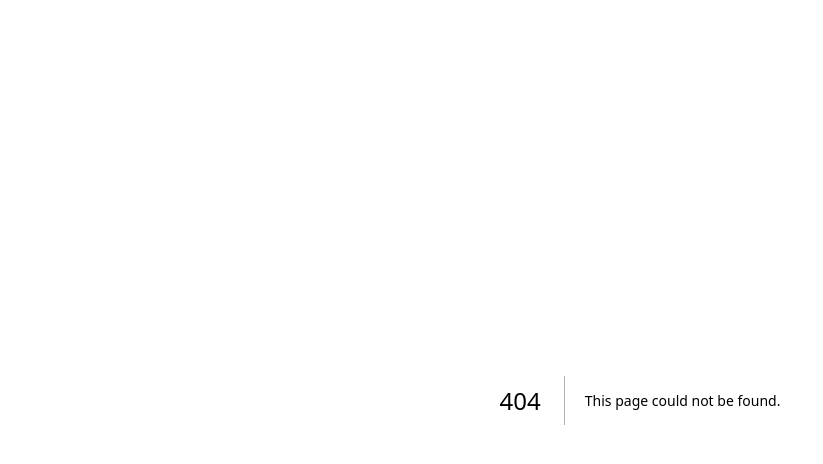
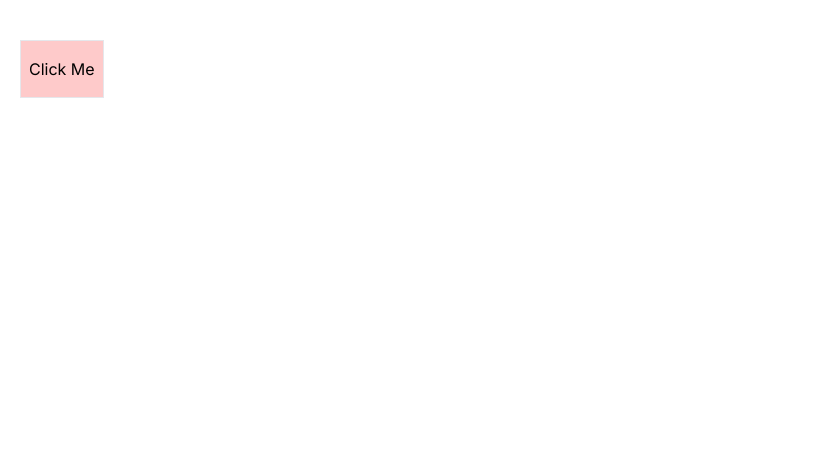
Before and after one commit to Fakher-Zaman/Software-Engineer-Intern, a Next.js app in the folder 8-NextJs/next-course/: page /client in a window 1280 px wide. Before the commit this address had no page. Shown: the top 464 px of the page, without its empty margins (0-823 px from the left). Built offline with nearby package versions, Linux system fonts and the light colour scheme.

Commit message:
Client vs Server Components

```diff
--- a/8-NextJs/next-course/app/about/[id]/page.js
+++ /dev/null
@@ -1,13 +0,0 @@
-import { redirect } from 'next/navigation';
-import React from 'react';
-
-const ID = ({ params }) => {
-    if (params.id == 4) {
-        redirect('/login');
-    }
-    return (
-        <div>{params.id}</div>
-    )
-}
-
-export default ID;
--- a/8-NextJs/next-course/app/about/page.js
+++ /dev/null
@@ -1,9 +0,0 @@
-import React from 'react'
-
-const About = () => {
-    return (
-        <div>About</div>
-    )
-}
-
-export default About
--- /dev/null
+++ b/8-NextJs/next-course/app/client/page.js
@@ -0,0 +1,19 @@
+"use client"
+
+import React from 'react';
+
+const Client = () => {
+    // console.log('Hello from the (client component)')
+    return (
+        <div>
+            <button
+                onClick={() => alert('Hello Client')}
+                className='border bg-red-200 ml-5 my-10 px-2 py-4'
+            >
+                Click Me
+            </button>
+        </div>
+    )
+};
+
+export default Client;
--- a/8-NextJs/next-course/app/login/page.js
+++ /dev/null
@@ -1,9 +0,0 @@
-import React from 'react'
-
-const Login = () => {
-    return (
-        <div>Login</div>
-    )
-}
-
-export default Login
--- a/8-NextJs/next-course/app/page.js
+++ b/8-NextJs/next-course/app/page.js
@@ -13,7 +13,7 @@ const Home = () => {
 
   return (
     <section>
-      <h1>useRouter</h1>
+      <h1>Next Js</h1>
       <Link href="/projects">Projects</Link>
       <button
         className='border bg-red-200 ml-5 my-10 px-2 py-4'
--- /dev/null
+++ b/8-NextJs/next-course/app/server/page.js
@@ -0,0 +1,17 @@
+import React from 'react';
+
+const Server = () => {
+    // console.log('Hello from the (server component)');
+    return (
+        <div>
+            <button
+                className='border bg-green-200 ml-5 my-10 px-2 py-4'
+            // onClick={() => alert('Hello Server')}    // Give Error because Server Component
+            >
+                Click Me
+            </button>
+        </div>
+    )
+}
+
+export default Server;
```
